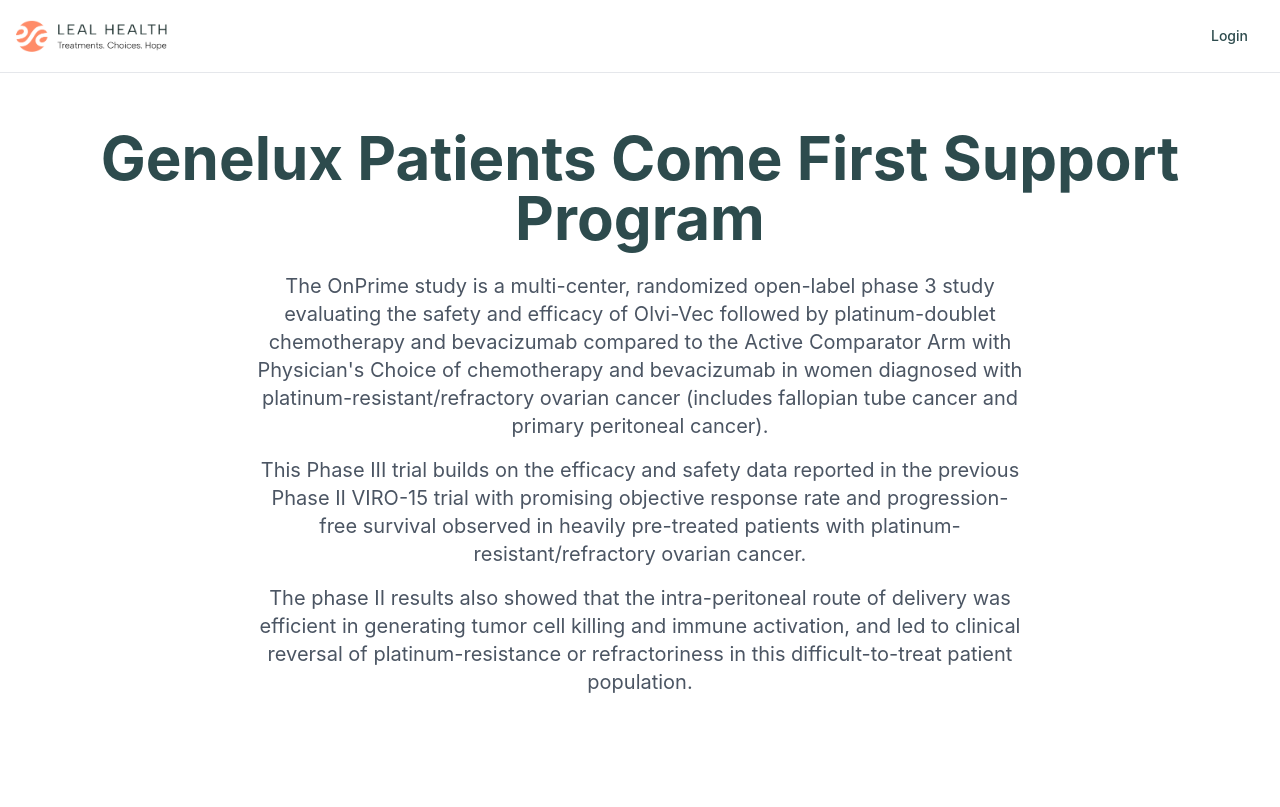
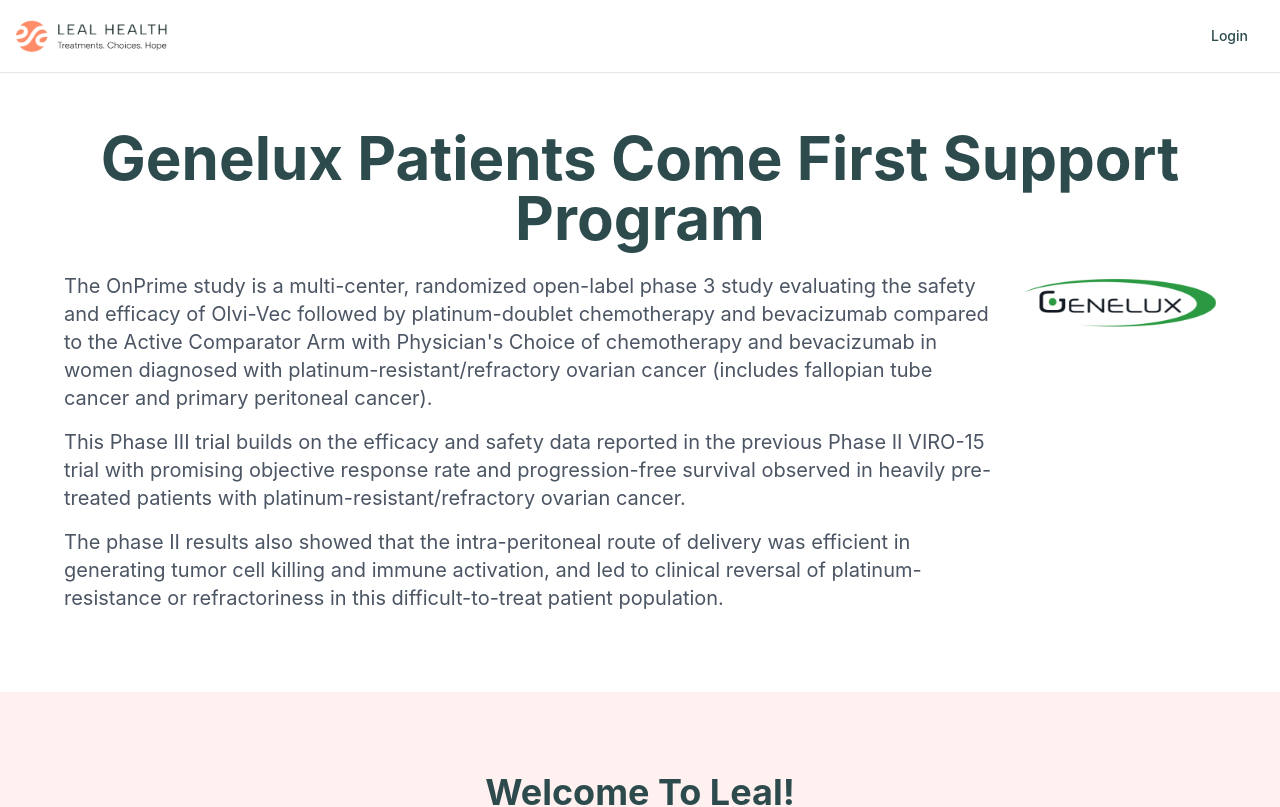
Before and after one commit to noamgeva/genelux, a React (Vite) app: page / in a window 1280 px wide. Shown: the top 807 px of the page. Built offline with nearby package versions, Linux system fonts and the light colour scheme.

Commit message:
Align paragraph and add logo
Updated the layout of the Index page to align the paragraph text to the left and added the logo on the right side for improved visual presentation.
[skip gpt_engineer]

```diff
--- a/src/pages/Index.tsx
+++ b/src/pages/Index.tsx
@@ -42,11 +42,12 @@ const Index = () => {
 
       {/* Hero Section */}
       <section className="pt-32 pb-20 px-4">
-        <div className="container mx-auto text-center">
-          <h1 className="text-4xl md:text-5xl lg:text-6xl font-bold text-forest-500 mb-6 animate-fade-down">
+        <div className="container mx-auto">
+          <h1 className="text-4xl md:text-5xl lg:text-6xl font-bold text-forest-500 mb-6 animate-fade-down text-center">
             Genelux Patients Come First Support Program
           </h1>
-          <div className="text-lg md:text-xl text-gray-600 max-w-3xl mx-auto mb-8 animate-fade-up space-y-4">
+          <div className="flex flex-col md:flex-row gap-8 items-start max-w-6xl mx-auto">
+            <div className="text-lg md:text-xl text-gray-600 text-left animate-fade-up space-y-4 flex-1">
               <p>
                 The OnPrime study is a multi-center, randomized open-label phase 3 study evaluating the safety and efficacy of Olvi-Vec followed by platinum-doublet chemotherapy and bevacizumab compared to the Active Comparator Arm with Physician's Choice of chemotherapy and bevacizumab in women diagnosed with platinum-resistant/refractory ovarian cancer (includes fallopian tube cancer and primary peritoneal cancer).
               </p>
@@ -56,6 +57,14 @@ const Index = () => {
               <p>
                 The phase II results also showed that the intra-peritoneal route of delivery was efficient in generating tumor cell killing and immune activation, and led to clinical reversal of platinum-resistance or refractoriness in this difficult-to-treat patient population.
               </p>
+            </div>
+            <div className="md:w-48 flex-shrink-0 animate-fade-up">
+              <img
+                src="/lovable-uploads/8299ecd8-58d8-420e-b0cf-d2ff2307010d.png"
+                alt="Genelux Logo"
+                className="w-full"
+              />
+            </div>
           </div>
         </div>
       </section>
```
Also changed, not shown: public/lovable-uploads/8299ecd8-58d8-420e-b0cf-d2ff2307010d.png (added). Lines whose indentation alone changed are shown as unchanged.
